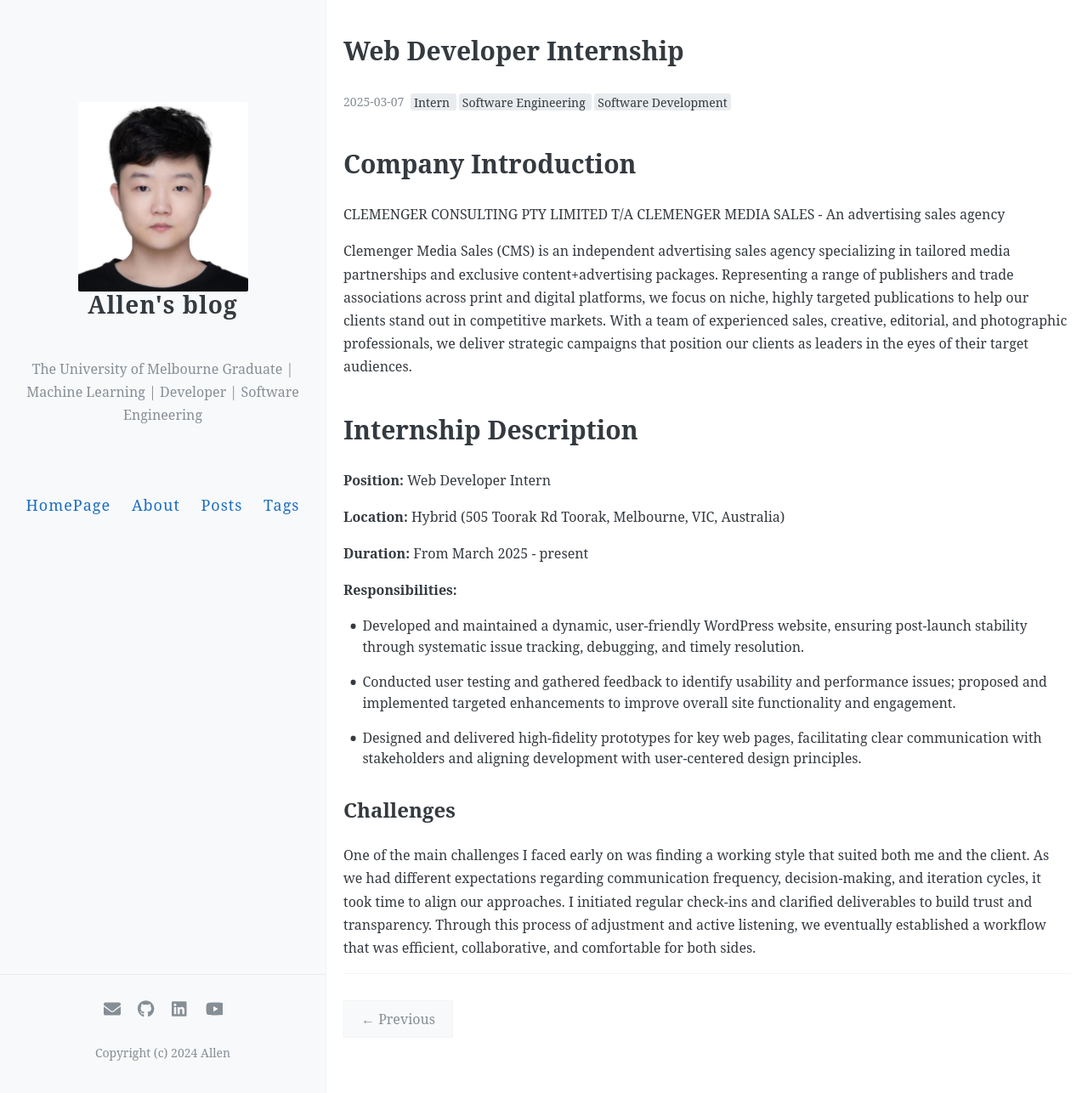
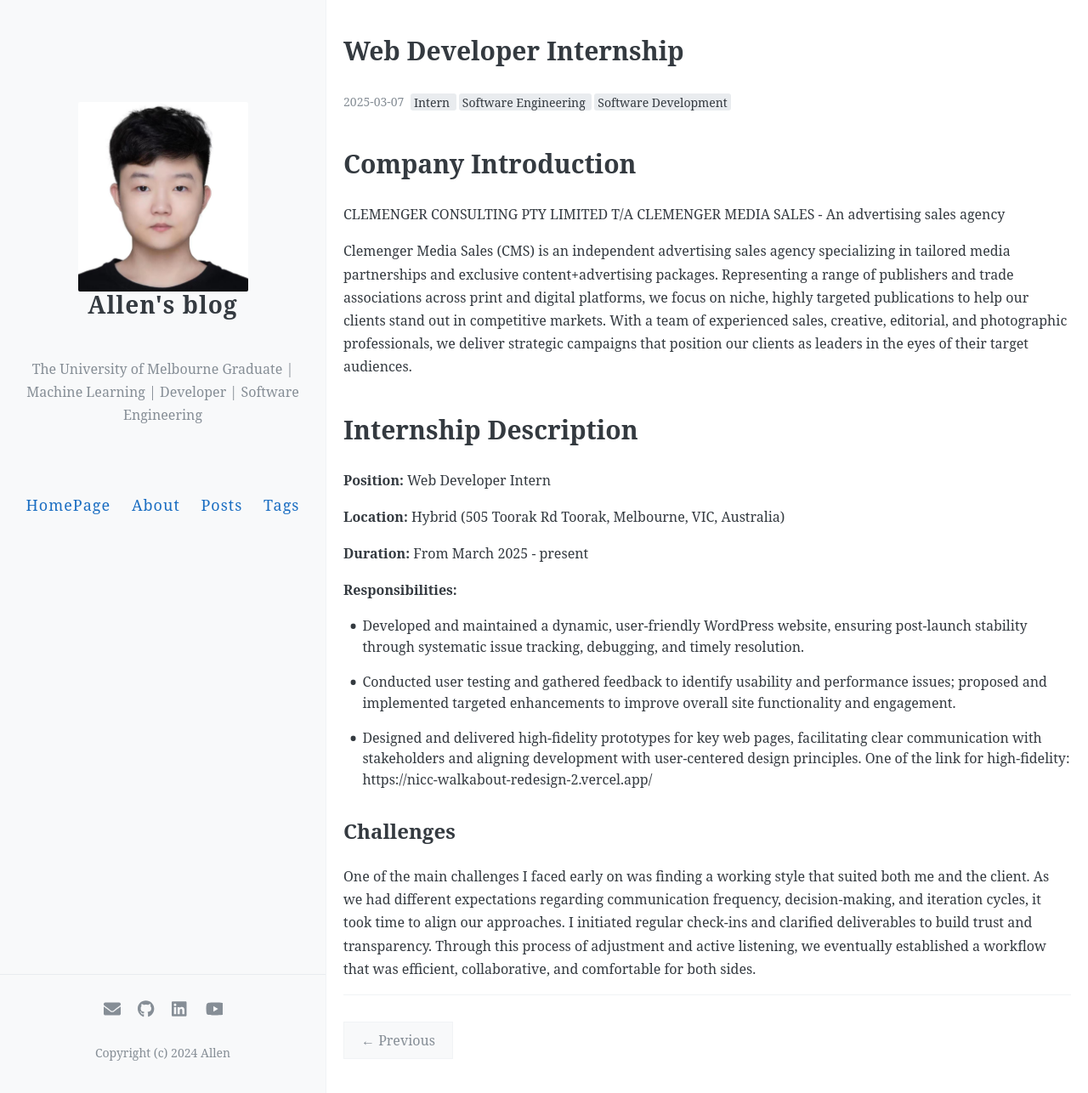
Before and after one commit to haozixin/allenBlog, a Jekyll site: the page built from _posts/2025-03-07-Internship_Web_Developer.md, in a window 1280 px wide and 1286 px high. Shown: the whole window at 85% size. Built offline with Jekyll 4.4.1, drawn with Linux system fonts in a browser that asks for light colours; comment, search, counter and statistics services are not loaded.

Commit message:
add link to high-fidelity prototype in internship description

```diff
--- a/_posts/2025-03-07-Internship_Web_Developer.md
+++ b/_posts/2025-03-07-Internship_Web_Developer.md
@@ -26,7 +26,8 @@
 
 - Conducted user testing and gathered feedback to identify usability and performance issues; proposed and implemented targeted enhancements to improve overall site functionality and engagement.
 
-- Designed and delivered high-fidelity prototypes for key web pages, facilitating clear communication with stakeholders and aligning development with user-centered design principles.
+- Designed and delivered high-fidelity prototypes for key web pages, facilitating clear communication with stakeholders and aligning development with user-centered design principles. One of the link for high-fidelity: https://nicc-walkabout-redesign-2.vercel.app/
+
 
 
 ## Challenges
```
